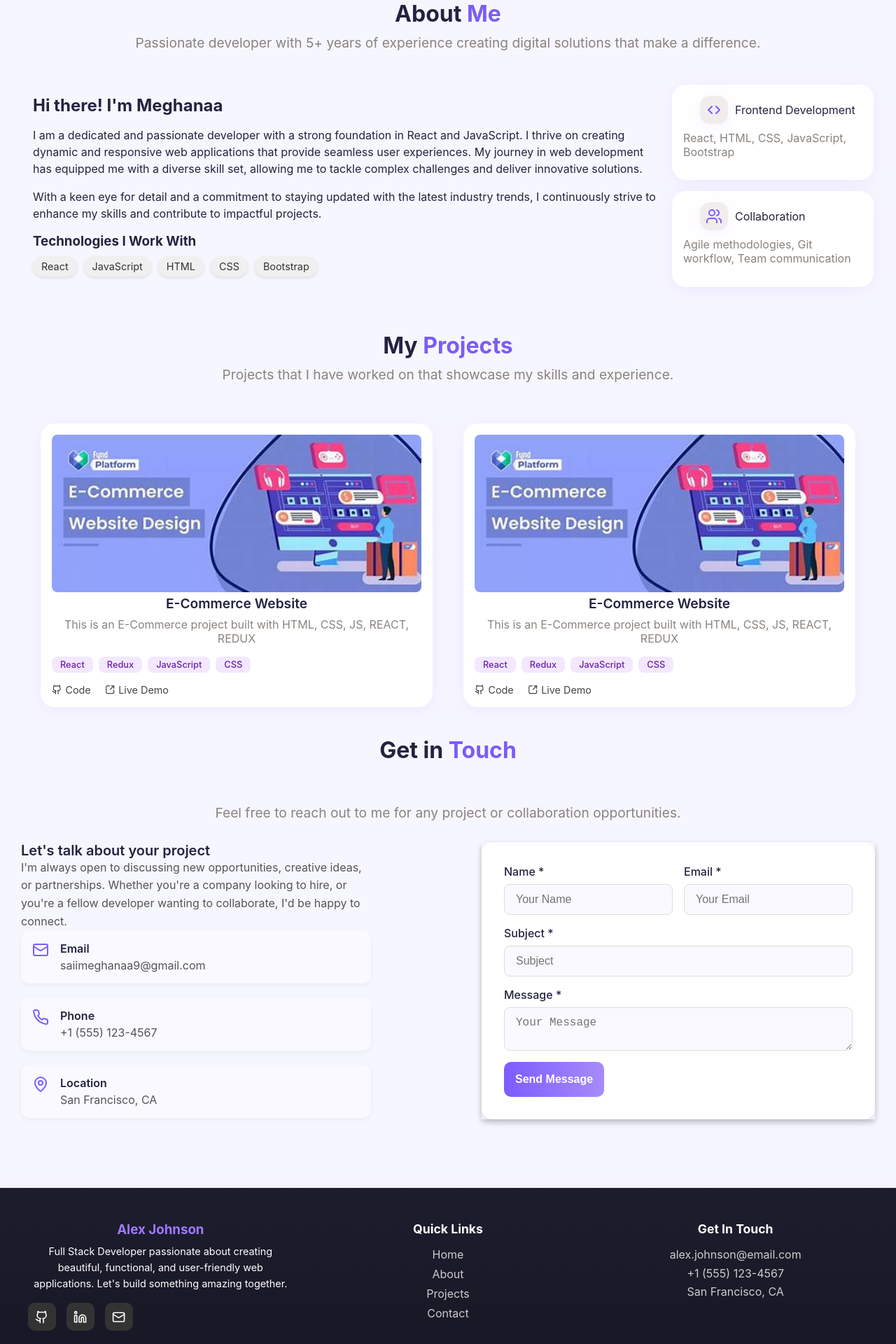
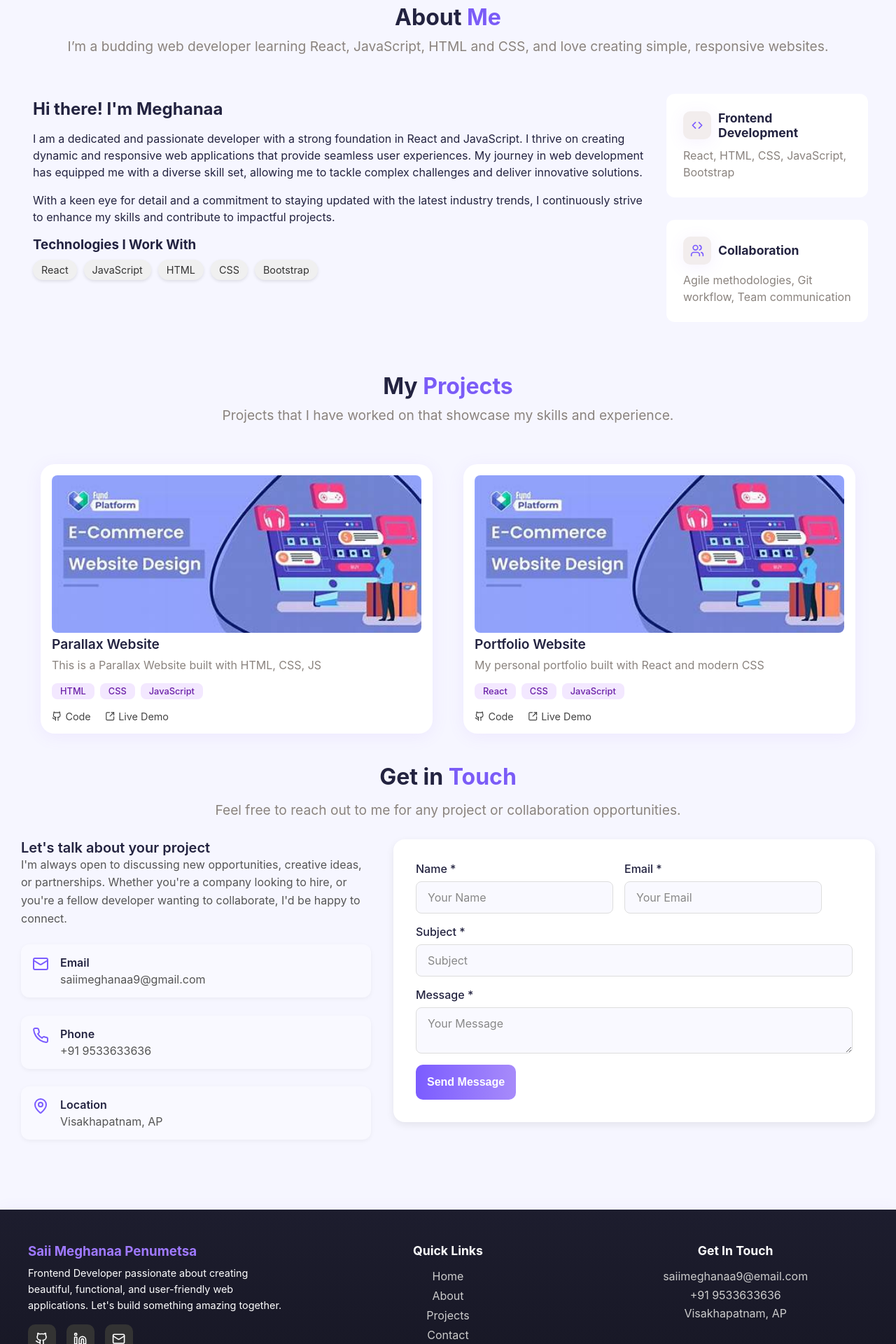
Before and after one commit to saiimeghanaa/My_Portfolio, a React (Vite) app in the folder my-portfolio/: page / in a window 1280 px wide. Shown: the part 600-2520 px from the top of the page at 70% size. Built offline with nearby package versions, Linux system fonts and the light colour scheme.

Commit message:
Final UI chnages - 1

```diff
--- a/my-portfolio/package.json
+++ b/my-portfolio/package.json
@@ -14,7 +14,8 @@
     "react": "^19.1.1",
     "react-bootstrap": "^2.10.10",
     "react-dom": "^19.1.1",
-    "react-icons": "^5.5.0"
+    "react-icons": "^5.5.0",
+    "react-router-dom": "^7.8.2"
   },
   "devDependencies": {
     "@eslint/js": "^9.33.0",
--- a/my-portfolio/src/App.css
+++ b/my-portfolio/src/App.css
@@ -149,7 +149,7 @@ body.dark .hero {
   font-weight: 600;
   margin-bottom: 1rem;
   /* background: linear-gradient(90deg, #9750ad 0%, #d5b6ee 100%); */
-  background: linear-gradient(90deg, #6f3bf2 0%, #d3bfff 100%);
+  background: linear-gradient(90deg, #9b77f5 0%, #d3bfff 100%);
   -webkit-background-clip: text;
   -webkit-text-fill-color: transparent;
   background-clip: text;
@@ -168,6 +168,15 @@ body.dark .hero {
   display: flex;
   justify-content: center;
   gap: 2em;
+
+}
+.hero-socials a svg {
+  color: var(--icon);          /* ensures all icons use the same color */
+  transition: color 0.3s;
+}
+
+.hero-socials a:hover svg {
+  color: var(--primary);       /* optional hover effect */
 }
 
 /* ==== Buttons ==== */
@@ -235,22 +244,24 @@ body.dark .button-outline:hover {
 }
 
 .card-icon{
-   background: #f2eded;
-  border: 20px;
-  border-width: 2px;
-  padding: 8px;
+
+  /* color: #1054b3;  */
+  background: #f2eded;
+  border: 2px solid transparent; /* corrected border */
+  padding: 0.5rem;               /* smaller padding inside icon circle */
   height: 2.5rem;
   width: 2.5rem;
-  align-items: center;
-  text-align: center;
-  /* border-color: red; */
-  border-radius: 14px;
+  display: flex;
+  align-items: center;           /* vertically center icon inside circle */
+  justify-content: center;       /* horizontally center icon */
+  border-radius: 25%;            /* make circle */
   box-shadow: var(--shadow);
   cursor: pointer;
   color: var(--primary);
-  margin-left: 1.5rem;
   font-size: 1.5rem;
   transition: color 0.2s;
+  margin: 0;                     /* remove extra left margin */
+
 }
 
 /* ==== Footer ==== */
@@ -269,7 +280,7 @@ body.dark .button-outline:hover {
 .card {
   background: var(--card-bg);
   border-radius: 20px;
-  box-shadow: var(--shadow);
+  /* box-shadow: var(--shadow); */
   padding: 1rem;
   /* margin-bottom: 1.5em; */
   transition: var(--transition);
@@ -374,18 +385,28 @@ body.dark .button-outline:hover {
   flex: 1 1 45%;
   display: grid;
   /* grid-template-columns: repeat(auto-fill, minmax(200px, 1fr)); */
-  gap: 1rem;
+  gap: 2rem;
   align-items: top;
   border-radius: 20px;
+  padding:0.5rem;
+  grid-template-columns: 1fr;
 
 }
 .card-text{
-  text-align: auto;
+  text-align: left;      /* ensures text is left-aligned */
   color: #8a837e;
+  margin-top: 0.5rem;    /* adds some space between title and text */
+  line-height: 1.5;
 }
 
 .card-main{
-   width:18rem;
+  width:18rem;
+  padding: 1.5rem;          /* adds space inside the card */
+  border-radius: 12px;      /* optional: rounded corners */
+  box-shadow: none;         /* remove shadow if you want */
+  display: flex;
+  flex-direction: column;
+  justify-content: flex-start;
 }
 
 .card-header{
@@ -393,6 +414,13 @@ body.dark .button-outline:hover {
   align-items: center;
   gap: 10px;
   margin-bottom: 10px;
+}
+
+.card-header .card-title {
+  font-weight: 700;        /* bold */
+  font-size: 1.1rem;       /* adjust size */
+  color: var(--foreground);/* matches your theme */
+  margin: 0;               /* remove extra spacing */
 }
 
 /* Optional: style headings */
@@ -436,6 +464,7 @@ body.dark .button-outline:hover {
     flex: 1 1 100%;
     text-align: center;
   }
+
 }
 
 /* Projects section */
@@ -504,11 +533,13 @@ body.dark .button-outline:hover {
   font-size: 1.2rem;
   font-weight: 600;
   margin-bottom: 0.5rem;
+  text-align:left;
 }
 .project-desc{
   color: #8a837e;
   font-size: 1rem;
   margin-bottom: 1rem;
+  text-align:left;
 }
 .project-tags {
   display: flex;
@@ -547,6 +578,16 @@ body.dark .button-outline:hover {
   margin-left: 5px;
 }
 
+/* Dark mode override */
+body.dark .project-links a {
+  color: #ddd; /* lighter color for visibility on dark bg */
+}
+
+body.dark .project-links a:hover {
+  color: #9f79ff; /* brighter purple for hover in dark mode */
+}
+
+
 /* ------------------------ Contact Section ------------------------ */
 
 .contact-container{
@@ -560,8 +601,8 @@ body.dark .button-outline:hover {
 
  .contact-title {
   text-align: center;
-  margin-bottom: 3rem;
-  padding-bottom: 10px;
+  margin-bottom: 1rem;
+  /* padding-bottom: 5px; */
  }
 
  .contact-title .highlight {
@@ -615,8 +656,15 @@ body.dark .button-outline:hover {
   padding: 1rem ;
   border-radius: 12px;
   margin-bottom: 20px;
+  /* margin: 0.8rem 0; */
   box-shadow: 0 2px 6px rgba(0,0,0,0.05);
  }
+.contact-box-margin {
+  display: flex;
+  flex-direction: column;
+  gap: 0.35rem;       /* spacing between each box */
+  margin-top: 1.5rem;  /* spacing from the paragraph above */
+}
 
 
 .contact-icon {
@@ -627,6 +675,7 @@ body.dark .button-outline:hover {
 .box-title {
   font-weight: 600;
   margin-bottom: 0.25rem;
+  color: var(--foreground);
 }
 
 .box-info {
@@ -649,7 +698,29 @@ body.dark .button-outline:hover {
   display: flex;
   flex-direction: column;
   gap: 1rem;
+  font-family: 'Inter', Arial, sans-serif; /* change to any font you want */
+  font-size: 1rem;                          /* adjust size */
+  color: #888;                              /* placeholder color */
+
 }
+/* You can do the same for input placeholders */
+/* Style for all inputs and textarea text */
+.contact-form input,
+.contact-form textarea {
+  font-family: 'Inter', Arial, sans-serif; /* make text match */
+  font-size: 1rem;
+  color: var(--foreground);
+}
+
+/* Style for placeholder text */
+.contact-form input::placeholder,
+.contact-form textarea::placeholder {
+  font-family: 'Inter', Arial, sans-serif; /* same font as text */
+  font-size: 1rem;                         /* same size */
+  color: #888;                              /* placeholder color */
+  font-style: normal;                       /* optional: normal instead of italic */
+}
+
 
 .form-row{
   display:flex;
@@ -768,12 +839,15 @@ body.dark .button-outline:hover {
 .footer-left h3 {
   color: #9f79ff;
   margin-bottom: 0.5rem;
+  text-align: left;
+
 }
 
 .footer-left p {
   font-size: 0.9rem;
   line-height: 1.6;
   margin-bottom: 1rem;
+  text-align: left;
 }
 
 .footer-socials {
@@ -883,3 +957,43 @@ body.dark .button-outline:hover {
   <button className="button-primary">View My Work</button>
   <button className="button-outline">Get In Touch</button>
 </section> */
+
+
+
+
+
+/* ---------------- Dark mode overrides for contact section ---------------- */
+body.dark .contact-box {
+  background: #2a2438; /* dark background for cards */
+  box-shadow: 0 2px 6px rgba(0,0,0,0.4);
+}
+
+body.dark .box-title {
+  color: var(--foreground); /* makes titles visible */
+}
+
+body.dark .box-info {
+  color: #ccc; /* lighter color for info text */
+}
+
+body.dark .contact-form {
+  background: #221b3a; /* dark form background */
+  box-shadow: 0 4px 12px rgba(0,0,0,0.5);
+}
+
+body.dark .contact-form input,
+body.dark .contact-form textarea {
+  background: #2a2438;  /* dark input background */
+  color: var(--foreground); /* visible text */
+  border: 1px solid #444;  /* subtle border in dark mode */
+}
+
+body.dark .contact-form input::placeholder,
+body.dark .contact-form textarea::placeholder {
+  color: #aaa; /* placeholder color for dark mode */
+}
+
+body.dark .contact-form button {
+  background: var(--button-bg-gradient); /* your existing gradient works */
+  color: #fff;
+}
--- a/my-portfolio/src/components/common/AboutMe.jsx
+++ b/my-portfolio/src/components/common/AboutMe.jsx
@@ -12,14 +12,14 @@ export default function AboutMe() {
     "Bootstrap",
   ];
   return (
-    <div className="about-container">
+    <div className="about-container" id="about">
       <div className="about-header">
         <h1>
           About <span className="highlight">Me</span>
         </h1>
         <p className="about-paragraph">
-          Passionate developer with 5+ years of experience creating digital
-          solutions that make a difference.
+          I’m a budding web developer learning React, JavaScript,
+          HTML and CSS, and love creating simple, responsive websites.
         </p>
       </div>
 
--- a/my-portfolio/src/components/common/Footer.jsx
+++ b/my-portfolio/src/components/common/Footer.jsx
@@ -7,15 +7,15 @@ function Footer() {
     <div className="footer-container">
         {/* Left Section */}
         <div className="footer-left">
-        <h3>Alex Johnson</h3>
+        <h3>Saii Meghanaa Penumetsa</h3>
         <p>
-            Full Stack Developer passionate about creating beautiful, functional,
+            Frontend Developer passionate about creating beautiful, functional,
             and user-friendly web applications. Let's build something amazing together.
         </p>
         <div className="footer-socials">
-                <a href="#" className="social-icon"><LuGithub /></a>
-                <a href="#" className="social-icon"><LuLinkedin /></a>
-                <a href="#" className="social-icon"><LuMail /></a>
+                <a href="https://github.com/saiimeghanaa" target= "_blank" rel="noopener noreferrer" className="social-icon"><LuGithub /></a>
+                <a href="https://www.linkedin.com/in/meghapenumetsa" target= "_blank" rel="noopener noreferrer" className="social-icon"><LuLinkedin /></a>
+                <a href="mailto:saiimeghanaa9@gmail.com" target="_blank" rel="noopener noreferrer" className="social-icon"><LuMail /></a>
         </div>
         </div>
 
@@ -33,14 +33,14 @@ function Footer() {
         {/* Right Section */}
         <div className="footer-contact">
         <h4>Get In Touch</h4>
-        <p>alex.johnson@email.com</p>
-        <p>+1 (555) 123-4567</p>
-        <p>San Francisco, CA</p>
+        <p>saiimeghanaa9@email.com</p>
+        <p>+91 9533633636</p>
+        <p>Visakhapatnam, AP</p>
         </div>
     </div>
 
     <div className="footer-bottom">
-        <p>© 2025 Alex Johnson. Made with ❤️ in San Francisco</p>
+        <p>© 2025 Saii Meghanaa. Made with ❤️ in Visakhapatnam</p>
         <a href="#top" className="back-to-top">Back to top ↑</a>
     </div>
 </footer>
--- a/my-portfolio/src/components/common/ProjectCard.jsx
+++ b/my-portfolio/src/components/common/ProjectCard.jsx
@@ -2,25 +2,32 @@ import {LuGithub } from "react-icons/lu";
 import { LuSquareArrowOutUpRight } from "react-icons/lu";
 import eCommerce from '../../assets/images/eCommerce.jpg';
 
-export default function ProjectCard(){
+export default function ProjectCard({ image, title, description, tags = [], codeLink, liveLink }){
     return(
         <div className="project-card">
             <div className="project-image">
-                <img src={eCommerce}/>
+                <img src={image}/>
             </div>
             <div className="project-content">
-                <h3 className="project-title">E-Commerce Website</h3>
-                <p className="project-desc">This is an E-Commerce project built with HTML, CSS, JS, REACT, REDUX</p>
+                <h3 className="project-title">{title}</h3>
+                <p className="project-desc">{description}</p>
             </div>
             <div className="project-tags">
-                <span className="tag">React</span>
-                <span className="tag">Redux</span>
-                <span className="tag">JavaScript</span>
-                <span className="tag">CSS</span>
+                {tags.map((tag, index) => (
+                    <span key={index} className="tag">{tag}</span>
+                ))}
             </div>
             <div className="project-links">
-                <a href="https://github.com/saiimeghanaa/My_Portfolio"><LuGithub/><span className="link-space">Code</span></a>
-                <a href=""><LuSquareArrowOutUpRight/><span className="link-space"> Live Demo</span></a>
+                {codeLink && (
+                    <a href={codeLink} target="_blank" rel="noopener noreferrer">
+                        <LuGithub /><span className="link-space">Code</span>
+                    </a>
+                )}
+                {liveLink && (
+                    <a href={liveLink} target="_blank" rel="noopener noreferrer">
+                        <LuSquareArrowOutUpRight /><span className="link-space">Live Demo</span>
+                    </a>
+                )}
             </div>
         </div>
     );
--- a/my-portfolio/src/sections/Contact.jsx
+++ b/my-portfolio/src/sections/Contact.jsx
@@ -3,7 +3,7 @@ import { LuMail, LuPhone, LuMapPin } from "react-icons/lu";
 
 function Contact(){
     return(
-        <div className="contact-container">
+        <div className="contact-container" id="contact">
             <div className="contact-header">
                 <h1 className="contact-title">
                 Get in <span className="highlight">Touch</span>
@@ -32,7 +32,7 @@ function Contact(){
                         <LuPhone className="contact-icon" />
                         <div>
                             <p className="box-title">Phone</p>
-                            <p className="box-info">+1 (555) 123-4567</p>
+                            <p className="box-info">+91 9533633636</p>
                         </div>
                     </div>
 
@@ -40,12 +40,12 @@ function Contact(){
                         <LuMapPin className="contact-icon" />
                         <div>
                             <p className="box-title">Location</p>
-                            <p className="box-info">San Francisco, CA</p>
+                            <p className="box-info">Visakhapatnam, AP</p>
                         </div>
                     </div>
                 </div>
                 </div>
-            <div className="contact-card">
+            {/* <div className="contact-card"> */}
                 <div className= "contact-form">
                     <form>
                         {/* Name and Email row */}
@@ -75,7 +75,7 @@ function Contact(){
 
                     </form>
                 </div>
-            </div>
+            {/* </div>  */}
             </div>
 
         </div>
--- a/my-portfolio/src/sections/Projects.jsx
+++ b/my-portfolio/src/sections/Projects.jsx
@@ -1,8 +1,29 @@
 import React from 'react';
 import ProjectCard from '../components/common/ProjectCard.jsx';
+import eCommerce from '../assets/images/eCommerce.jpg';
 function Projects() {
+
+    const projects = [
+        {
+            image: eCommerce,
+            title: "Parallax Website",
+            description: "This is a Parallax Website built with HTML, CSS, JS",
+            tags: ["HTML", "CSS", "JavaScript"],
+            codeLink: "https://github.com/saiimeghanaa/My_Portfolio",
+            liveLink: "file:///C:/Users/Meghanaa/Desktop/Frontend_Projects/ParallaxWebsite/index.html"
+        },
+        {
+            image: eCommerce,
+            title: "Portfolio Website",
+            description: "My personal portfolio built with React and modern CSS",
+            tags: ["React", "CSS", "JavaScript"],
+            codeLink: "https://github.com/saiimeghanaa/Portfolio",
+            liveLink: "http://localhost:5173/contact#home"
+        }
+    ];
+
     return(
-        <div className="project-container">
+        <div className="project-container" id="projects">
             <div className="project-header">
                 <h1>
                 My <span className="highlight">Projects</span>
@@ -12,8 +33,17 @@ function Projects() {
                 </p>
             </div>
             <div className="project-cards">
-                <ProjectCard/>
-                <ProjectCard/>
+                {projects.map((project, index) => (
+                    <ProjectCard
+                        key={index}
+                        image={project.image}
+                        title={project.title}
+                        description={project.description}
+                        tags={project.tags}
+                        codeLink={project.codeLink}
+                        liveLink={project.liveLink}
+                    />
+                ))}
             </div>
         </div>
     );
```
Also changed, not shown: my-portfolio/src/components/common/IntroHome.jsx (+22 -6 lines), 1 other file (tests, documents, lock files or other folders).
